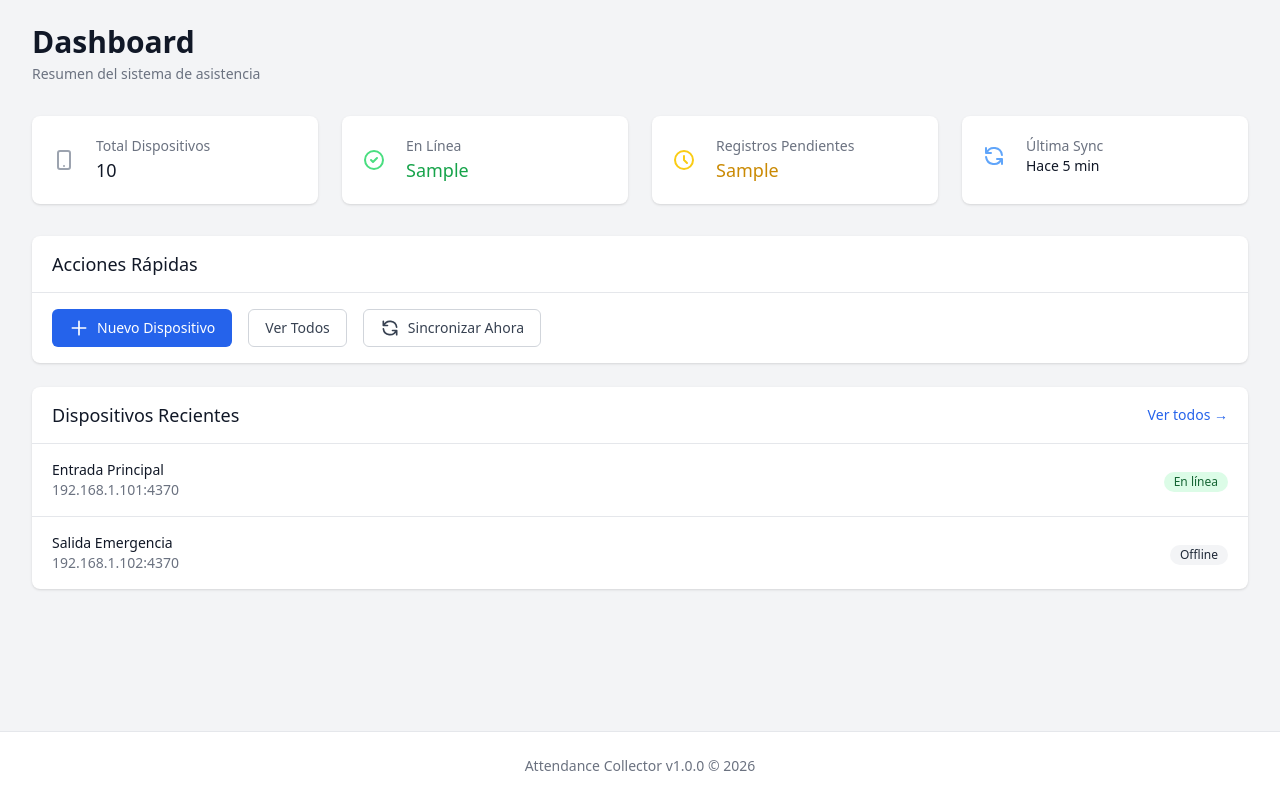
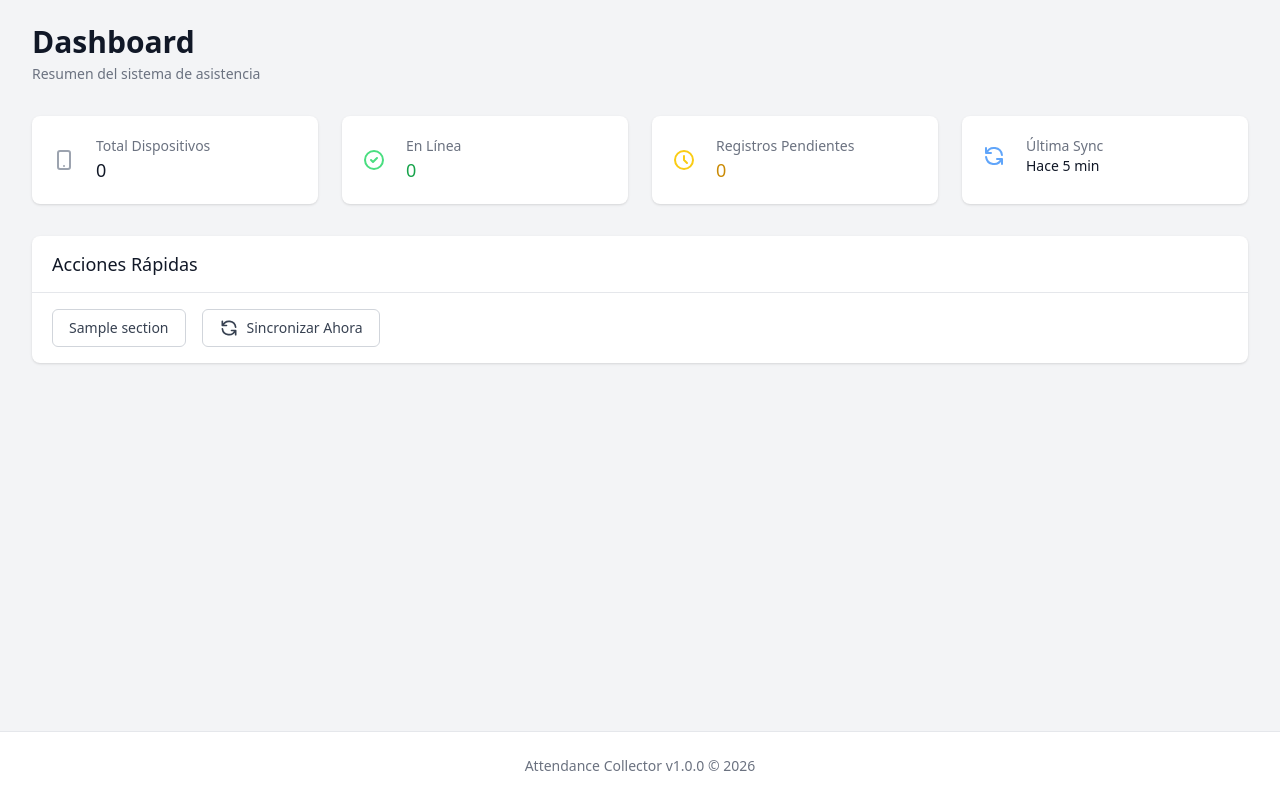
Before and after one commit to nelsonelagunar/zk-collector, a Flask app: template src/webgui/templates/dashboard.html in a window 1280 px wide. Run offline with Flask 3, Linux system fonts and the light colour scheme; the template is opened without the code that fills it: most values are stand-ins (such as "Sample title", 1, 10 or a date in 2020); parts of the project's set-up code (start-up, migrations or seed data) failed here and were passed over; some libraries are stand-ins or nearby versions.

Commit message:
feat(webgui): dashboard por rol + can() en templates (MYK-416)
- dashboard: acciones rapidas derivadas de nav_sections (misma matriz del menu)
- seccion dispositivos del dashboard solo para roles con devices en menu
- nav: context processor can() expuesto a todos los templates
- server: import alerts_bp faltante en checkpoint (NameError en create_app)
- users_ui: flash de permiso mas claro

Co-Authored-By: Paperclip <noreply@paperclip.ing>

```diff
--- a/src/webgui/routes/users_ui.py
+++ b/src/webgui/routes/users_ui.py
@@ -45,7 +45,7 @@ def users_manage_ui_required(view):
         if not has_permission(str(session.get("role", "")), "users:manage"):
             if request.method == "POST":
                 abort(403)
-            flash("Tu rol no tiene permiso para administrar usuarios", "error")
+            flash("No tienes permiso para administrar usuarios", "error")
             return redirect(url_for("errors_ui.forbidden"))
         return view(*args, **kwargs)
 
--- a/src/webgui/templates/dashboard.html
+++ b/src/webgui/templates/dashboard.html
@@ -33,7 +33,7 @@
                                 Total Dispositivos
                             </dt>
                             <dd class="text-lg font-medium text-gray-900">
-                                {{ stats.get('devices_total', 0) }}
+                                {{ stats.get(devices_total, 0) }}
                             </dd>
                         </dl>
                     </div>
@@ -56,7 +56,7 @@
                                 En Línea
                             </dt>
                             <dd class="text-lg font-medium text-green-600">
-                                {{ stats.get('devices_online', 0) }}
+                                {{ stats.get(devices_online, 0) }}
                             </dd>
                         </dl>
                     </div>
@@ -79,7 +79,7 @@
                                 Registros Pendientes
                             </dt>
                             <dd class="text-lg font-medium text-yellow-600">
-                                {{ stats.get('pending_records', 0) }}
+                                {{ stats.get(pending_records, 0) }}
                             </dd>
                         </dl>
                     </div>
@@ -111,22 +111,28 @@
         </div>
     </div>
 
-    <!-- Acciones rápidas -->
+    <!-- Acciones rápidas por rol (misma matriz del menu: nav_sections) -->
+    {% set quick_sections = nav_sections | rejectattr("key", "equalto", "dashboard") | list %}
+    {% if quick_sections %}
     <div class="bg-white shadow rounded-lg mb-6">
         <div class="px-5 py-4 border-b border-gray-200">
             <h3 class="text-lg leading-6 font-medium text-gray-900">Acciones Rápidas</h3>
         </div>
         <div class="px-5 py-4">
             <div class="flex flex-wrap gap-4">
+                {% if can("devices:write") and "devices" in (nav_sections | map(attribute="key") | list) %}
                 <a href="/devices/new" class="inline-flex items-center px-4 py-2 border border-transparent text-sm font-medium rounded-md text-white bg-blue-600 hover:bg-blue-700">
                     <svg class="h-5 w-5 mr-2" fill="none" viewBox="0 0 24 24" stroke="currentColor">
                         <path stroke-linecap="round" stroke-linejoin="round" stroke-width="2" d="M12 4v16m8-8H4"/>
                     </svg>
                     Nuevo Dispositivo
                 </a>
-                <a href="/devices" class="inline-flex items-center px-4 py-2 border border-gray-300 text-sm font-medium rounded-md text-gray-700 bg-white hover:bg-gray-50">
-                    Ver Todos
+                {% endif %}
+                {% for section in quick_sections %}
+                <a href="{{ section.href }}" class="inline-flex items-center px-4 py-2 border border-gray-300 text-sm font-medium rounded-md text-gray-700 bg-white hover:bg-gray-50">
+                    {{ section.label }}
                 </a>
+                {% endfor %}
                 <button class="inline-flex items-center px-4 py-2 border border-gray-300 text-sm font-medium rounded-md text-gray-700 bg-white hover:bg-gray-50">
                     <svg class="h-5 w-5 mr-2" fill="none" viewBox="0 0 24 24" stroke="currentColor">
                         <path stroke-linecap="round" stroke-linejoin="round" stroke-width="2" d="M4 4v5h.582m15.356 2A8.001 8.001 0 004.582 9m0 0H9m11 11v-5h-.581m0 0a8.003 8.003 0 01-15.357-2m15.357 2H15"/>
@@ -136,8 +142,10 @@
             </div>
         </div>
     </div>
+    {% endif %}
 
-    <!-- Dispositivos recientes -->
+    <!-- Dispositivos recientes (solo roles con seccion dispositivos) -->
+    {% if "devices" in (nav_sections | map(attribute="key") | list) %}
     <div class="bg-white shadow rounded-lg">
         <div class="px-5 py-4 border-b border-gray-200 flex items-center justify-between">
             <h3 class="text-lg leading-6 font-medium text-gray-900">Dispositivos Recientes</h3>
@@ -180,5 +188,6 @@
             </li>
         </ul>
     </div>
+    {% endif %}
 </div>
 {% endblock %}
```
Also changed, not shown: src/webgui/nav.py (+9 -3 lines).
